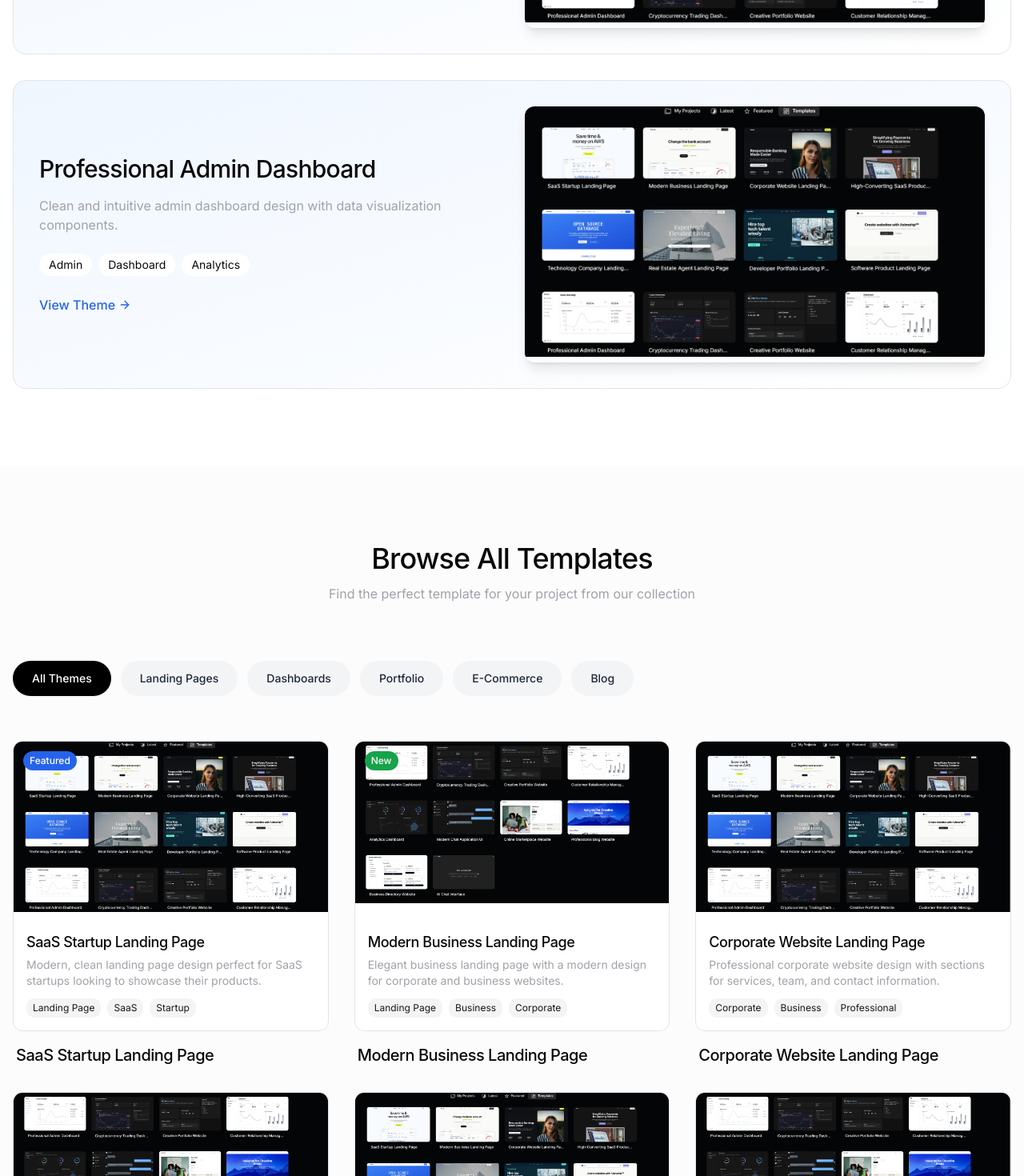
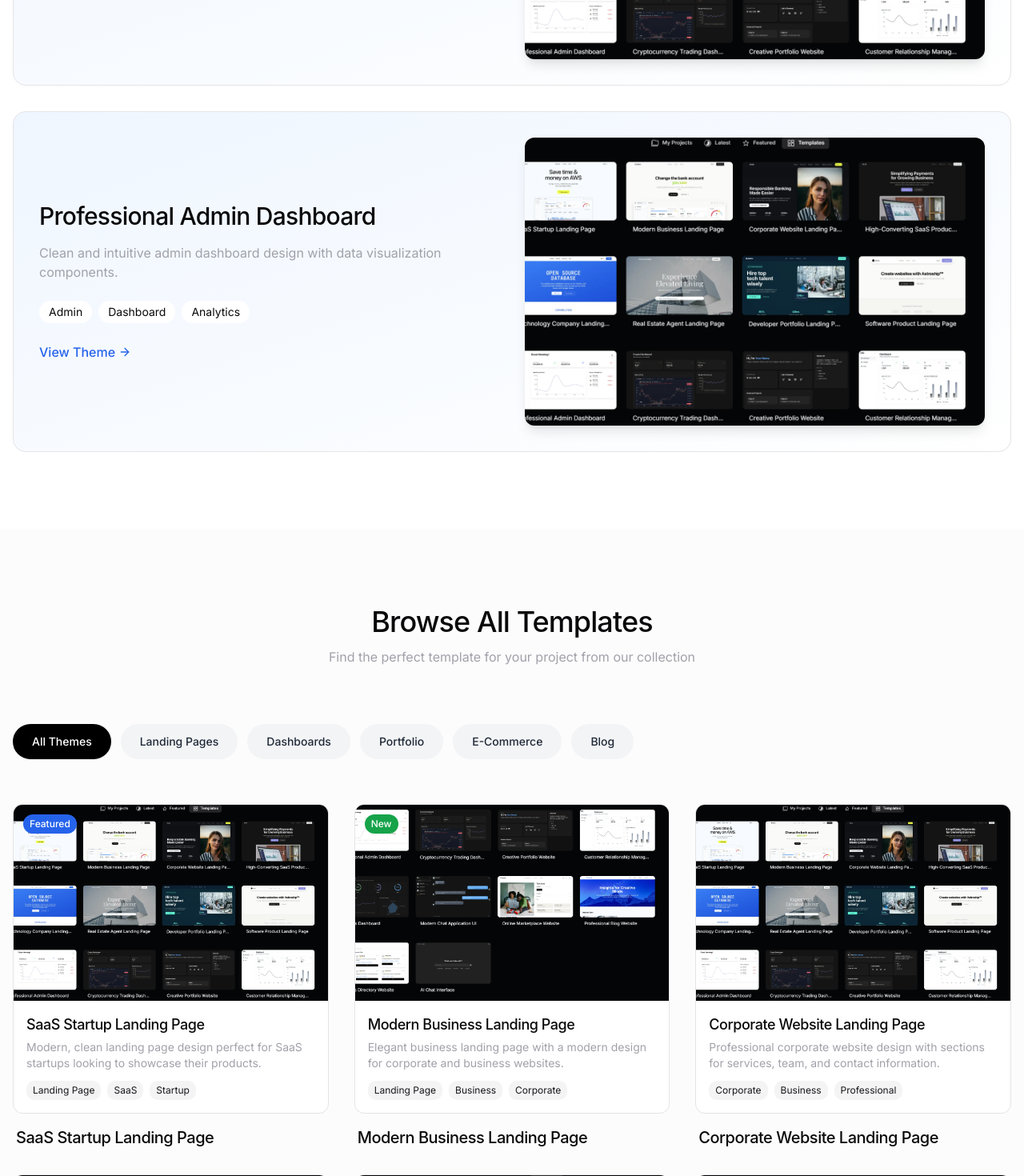
Before and after one commit to Tousif-Pro/theme-mosaic-creator, a React (Vite) app: page / in a window 1280 px wide. Shown: the part 1200-2670 px from the top of the page at 80% size. Built offline with nearby package versions, Linux system fonts and the light colour scheme.

Commit message:
Update page design images
The images of the page designs should match the actual designs.

```diff
--- a/src/components/FeaturedTheme.tsx
+++ b/src/components/FeaturedTheme.tsx
@@ -44,21 +44,29 @@ const FeaturedTheme: React.FC<FeaturedThemeProps> = ({ theme }) => {
           </Link>
         </div>
 
-        <div className="relative overflow-hidden rounded-xl md:h-80 shadow-lg">
-          <div className={cn("transition-all duration-700 ease-out",
-            isImageLoaded ? "opacity-100" : "opacity-0")}>
+        <div className="relative overflow-hidden rounded-xl shadow-lg">
+          {/* Loading skeleton */}
+          <div className={cn(
+            "absolute inset-0 bg-secondary/20",
+            isImageLoaded ? "opacity-0" : "opacity-100",
+            "transition-opacity duration-300"
+          )}>
+            {!isImageLoaded && (
+              <div className="absolute inset-0 bg-secondary animate-pulse" />
+            )}
+          </div>
+
+          <div className="aspect-[16/10] relative">
             <img
               src={theme.image}
               alt={theme.title}
-              className="w-full h-full object-cover object-top"
+              className={cn(
+                "absolute inset-0 w-full h-full object-cover object-top transition-opacity duration-300",
+                isImageLoaded ? "opacity-100" : "opacity-0"
+              )}
               onLoad={() => setIsImageLoaded(true)}
             />
           </div>
-
-          {/* Loading skeleton */}
-          {!isImageLoaded && (
-            <div className="absolute inset-0 bg-secondary animate-pulse" />
-          )}
         </div>
       </div>
     </div>
--- a/src/components/ThemeCard.tsx
+++ b/src/components/ThemeCard.tsx
@@ -42,15 +42,26 @@ const ThemeCard: React.FC<ThemeCardProps> = ({ theme, index }) => {
       onClick={handleCardClick}
     >
       <div className="block">
-        <div className="relative overflow-hidden aspect-[16/9]">
-          <div className={cn("image-reveal", isLoaded && "loaded")}>
-            <img
-              src={theme.image}
-              alt={theme.title}
-              className="w-full h-full object-cover object-top"
-              onLoad={handleImageLoad}
-            />
+        <div className="relative overflow-hidden aspect-[16/10]">
+          <div className={cn(
+            "w-full h-full bg-secondary/20",
+            isLoaded ? "opacity-0" : "opacity-100"
+          )}>
+            {/* Loading skeleton */}
+            {!isLoaded && (
+              <div className="absolute inset-0 bg-secondary animate-pulse" />
+            )}
           </div>
+
+          <img
+            src={theme.image}
+            alt={theme.title}
+            className={cn(
+              "absolute inset-0 w-full h-full object-cover transition-opacity duration-300",
+              isLoaded ? "opacity-100" : "opacity-0"
+            )}
+            onLoad={handleImageLoad}
+          />
 
           {/* Badges */}
           <div className="absolute top-3 left-3 flex flex-wrap gap-2">
```
